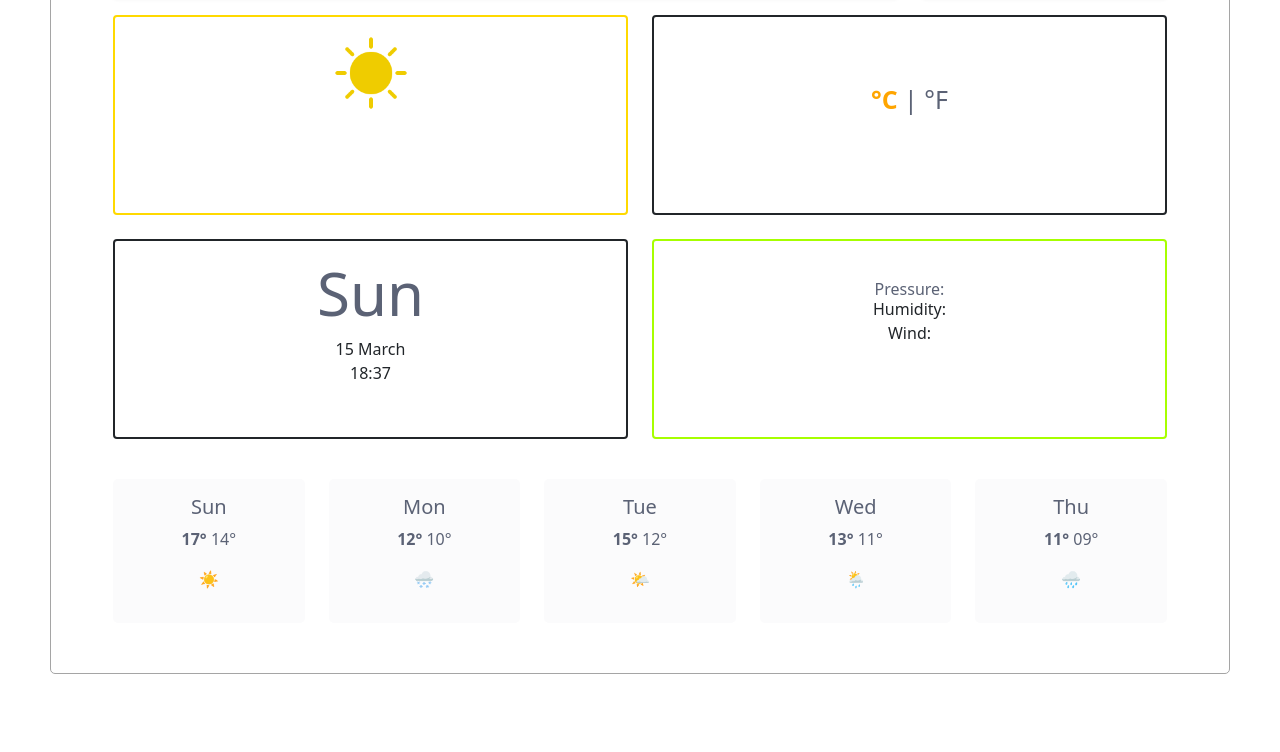
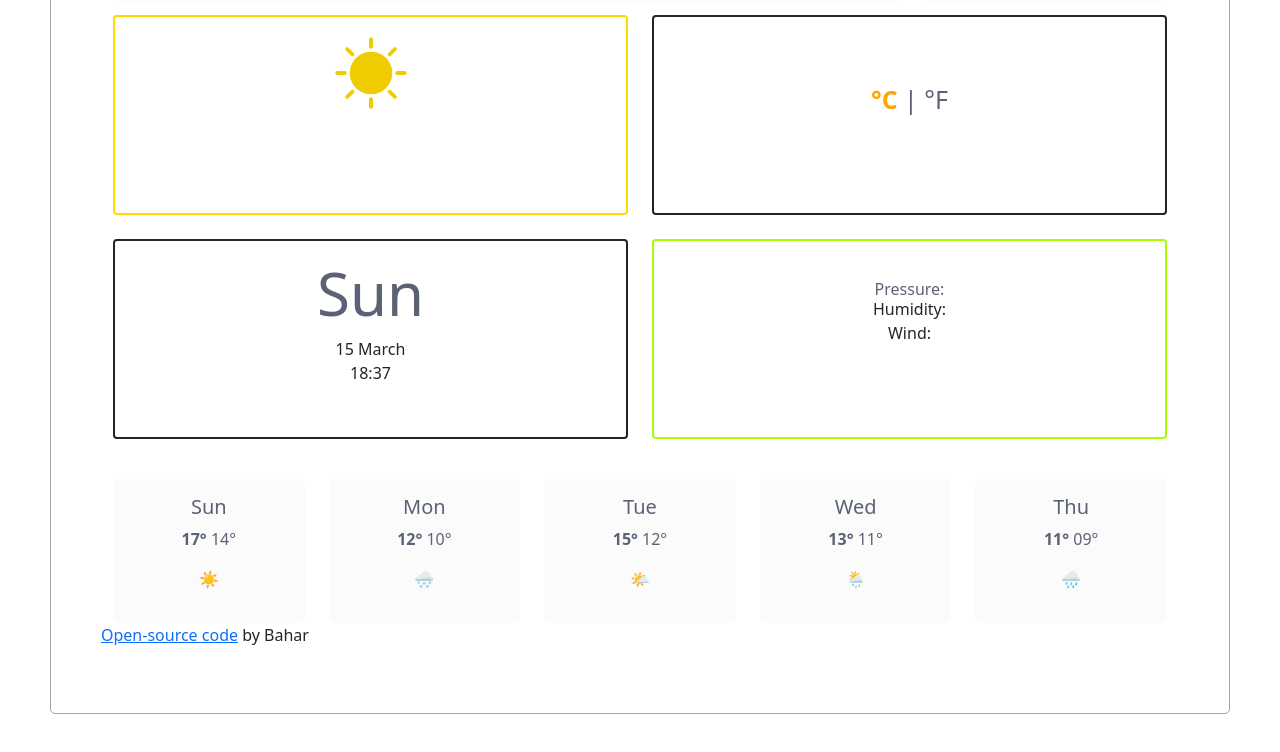
Before and after one commit to baharun/Weather-App, a plain HTML site: page index.html in a window 1280 px wide. Shown: the part 198-950 px from the top of the page. Before the commit the page ends 922 px from the top, so only its background shows below. Drawn offline with nearby package versions, Linux system fonts and the light colour scheme; no server answers.

Commit message:
Add URL for the Github repository

```diff
--- a/index.html
+++ b/index.html
@@ -133,6 +133,9 @@
   </div>
 </div>
 		</div>
+    <p>
+      <a href="https://github.com/baharun/Weather-App.git">Open-source code</a> by Bahar
+    </p>
 		<script src="script.js"></script>
 	</body>
 </html>
```
